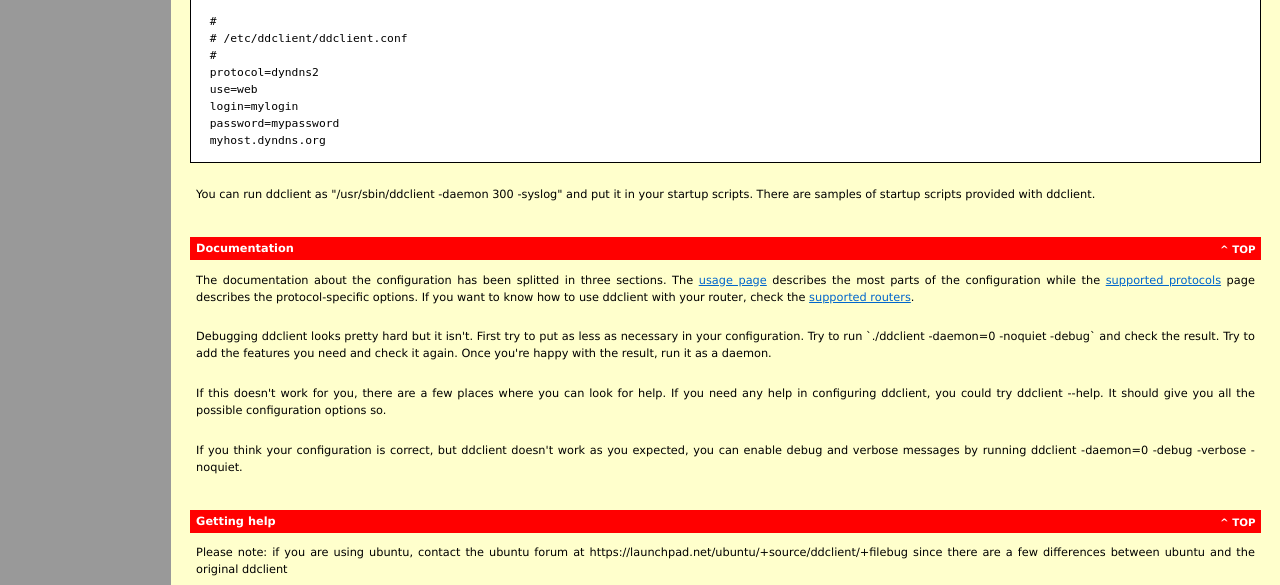
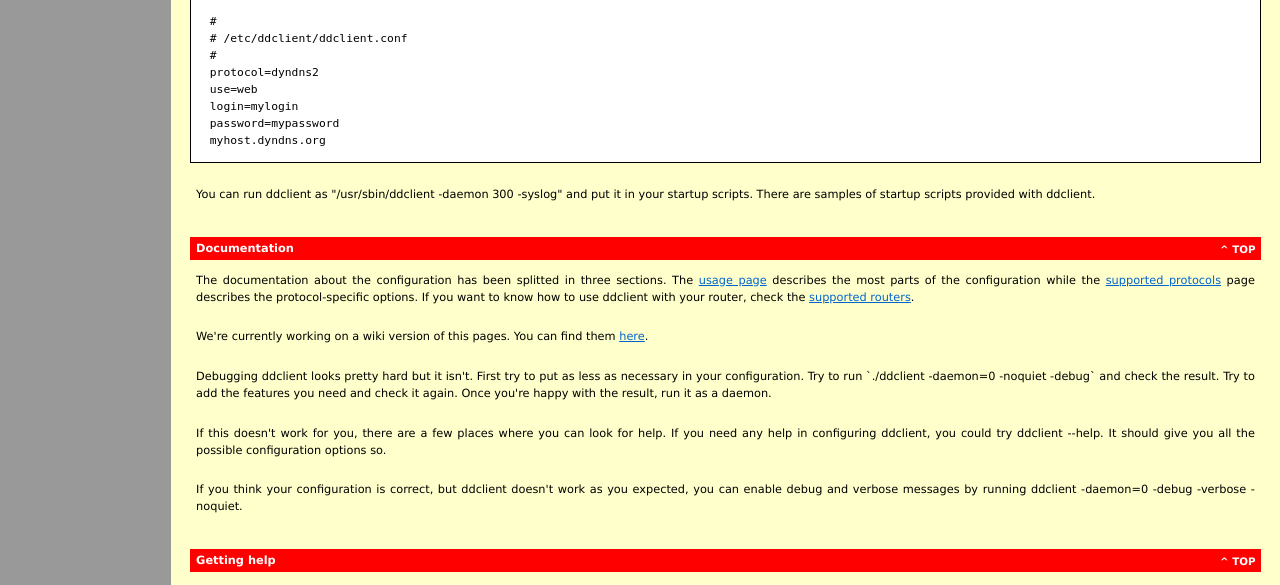
Before and after one commit to ghuntley/ddclient, a PHP site: page / in a window 1280 px wide. Shown: the part 555-1140 px from the top of the page. Run offline with PHP 8.4, Linux system fonts and the light colour scheme.

Commit message:
Mentioning the wiki pages

```diff
--- a/html/home.php
+++ b/html/home.php
@@ -87,6 +87,11 @@ to use ddclient with your router, check the
 </p>
 
 <p>
+We're currently working on a wiki version of this pages.  You can find
+them <a href=\"http://ddclient.wiki.sourceforge.net/\">here</a>.
+</p>
+
+<p>
 Debugging ddclient looks pretty hard but it isn't.  First try to put \n".
 	"as less as necessary in your configuration. Try to run \n".
 	"`./ddclient -daemon=0 -noquiet -debug` and check the result. \n" .
```
